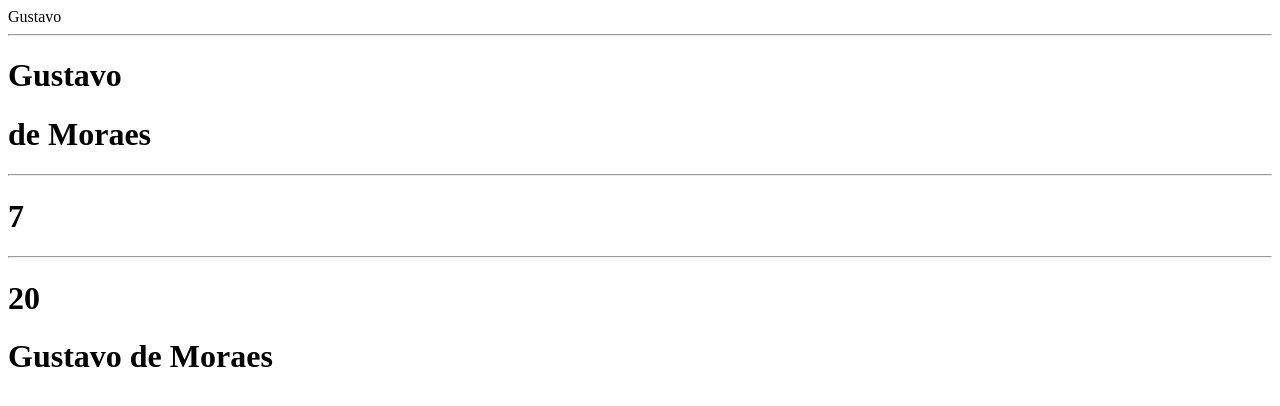
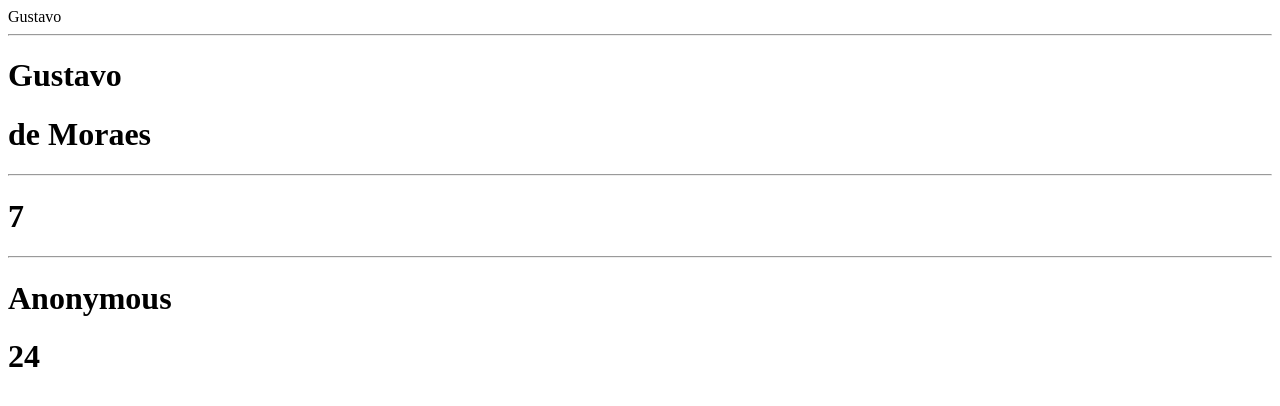
Before and after one commit to gstv57/vue-repo-learning, a Vue app: page / in a window 1280 px wide. Shown: the top 406 px of the page. Built offline with nearby package versions, Linux system fonts and the light colour scheme.

Commit message:
complex props validation

```diff
--- a/src/App.vue
+++ b/src/App.vue
@@ -17,5 +17,5 @@ const myFavoriteNumber = ref(7)
   <hr />
   <ChaningPropsValue :myFavoriteNumber="myFavoriteNumber" />
   <hr />
-  <PropValidation :fullName="20" :age="'Gustavo de Moraes'" />
+  <PropValidation :age="24" />
 </template>
--- a/src/components/PropValidation.vue
+++ b/src/components/PropValidation.vue
@@ -1,8 +1,19 @@
 <script setup>
 // Basic Validation
+// const props = defineProps({
+//   fullName: String,
+//   age: Number,
+// })
+
 const props = defineProps({
-  fullName: String,
-  age: Number,
+  fullName: {
+    type: String,
+    default: 'Anonymous',
+  },
+  age: {
+    type: Number,
+    required: true,
+  },
 })
 </script>
 
```
